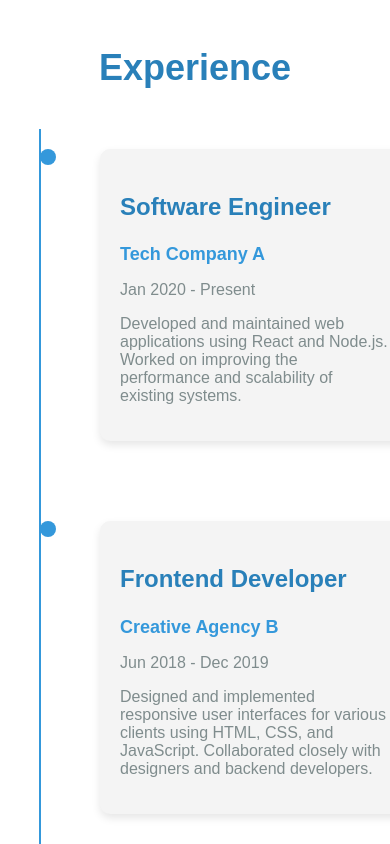
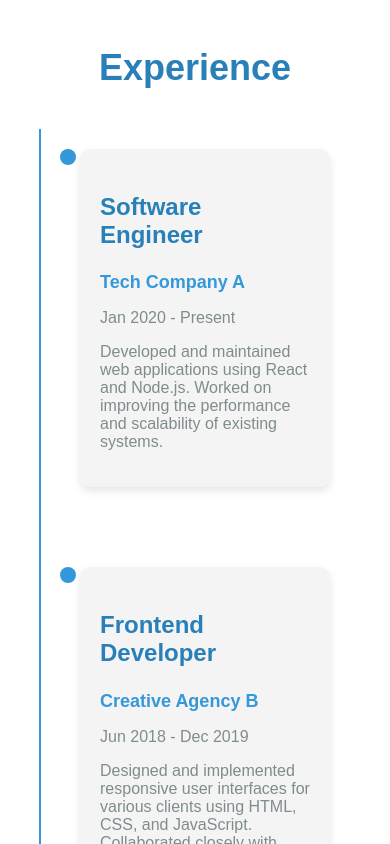
Before and after one commit to HKSuryan/Port-next, a Next.js app: page / in a window 390 px wide. Shown: the part 5500-6344 px from the top of the page. Built offline with nearby package versions, Linux system fonts and the light colour scheme.

Commit message:
Fixed Experience

```diff
--- a/src/app/styles/Experience.module.css
+++ b/src/app/styles/Experience.module.css
@@ -1,7 +1,8 @@
 .experienceSection {
   padding: 60px 20px;
   background-color: var(--bg-home);
-    z-index:1;
+  z-index: 1;
+  overflow: hidden;
 }
 
 .sectionTitle {
@@ -32,26 +33,30 @@
 .timelineItem {
   position: relative;
   padding: 20px 40px;
-    width: 50%;
+  width: 100%;
+  box-sizing: border-box;
 }
 
 .timelineItem:nth-child(odd) {
   left: 0;
+  padding-right: calc(50% + 20px);
 }
 
 .timelineItem:nth-child(even) {
-    left: 50%;
+  left: 0;
+  padding-left: calc(50% + 20px);
 }
 
 .timelineItem::before {
   content: '';
   position: absolute;
   top: 20px;
-    left: -8px;
+  left: calc(50% - 8px);
   width: 16px;
   height: 16px;
   background-color: var(--primary);
   border-radius: 50%;
+  z-index: 1;
 }
 
 .timelineContent {
@@ -92,16 +97,18 @@
 
   .timelineItem {
       width: 100%;
-      padding-left: 60px;
+      padding-left: 40px;
       padding-right: 20px;
       margin-bottom: 40px;
   }
 
+  .timelineItem:nth-child(odd),
   .timelineItem:nth-child(even) {
-      left: 0;
+      padding-left: 40px;
+      padding-right: 20px;
   }
 
   .timelineItem::before {
-      left: 0;
+      left: 20px;
   }
 }
```
Lines whose indentation alone changed are shown as unchanged.
